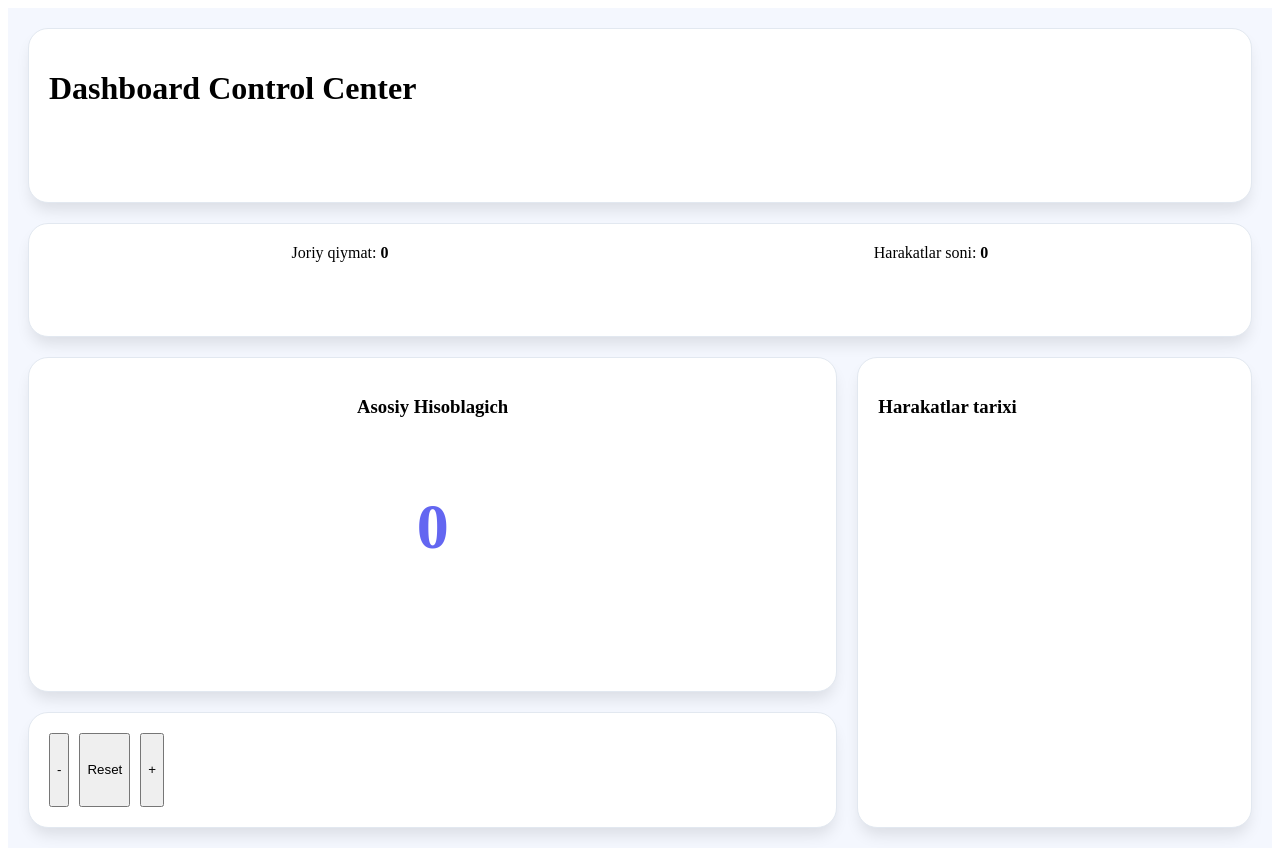
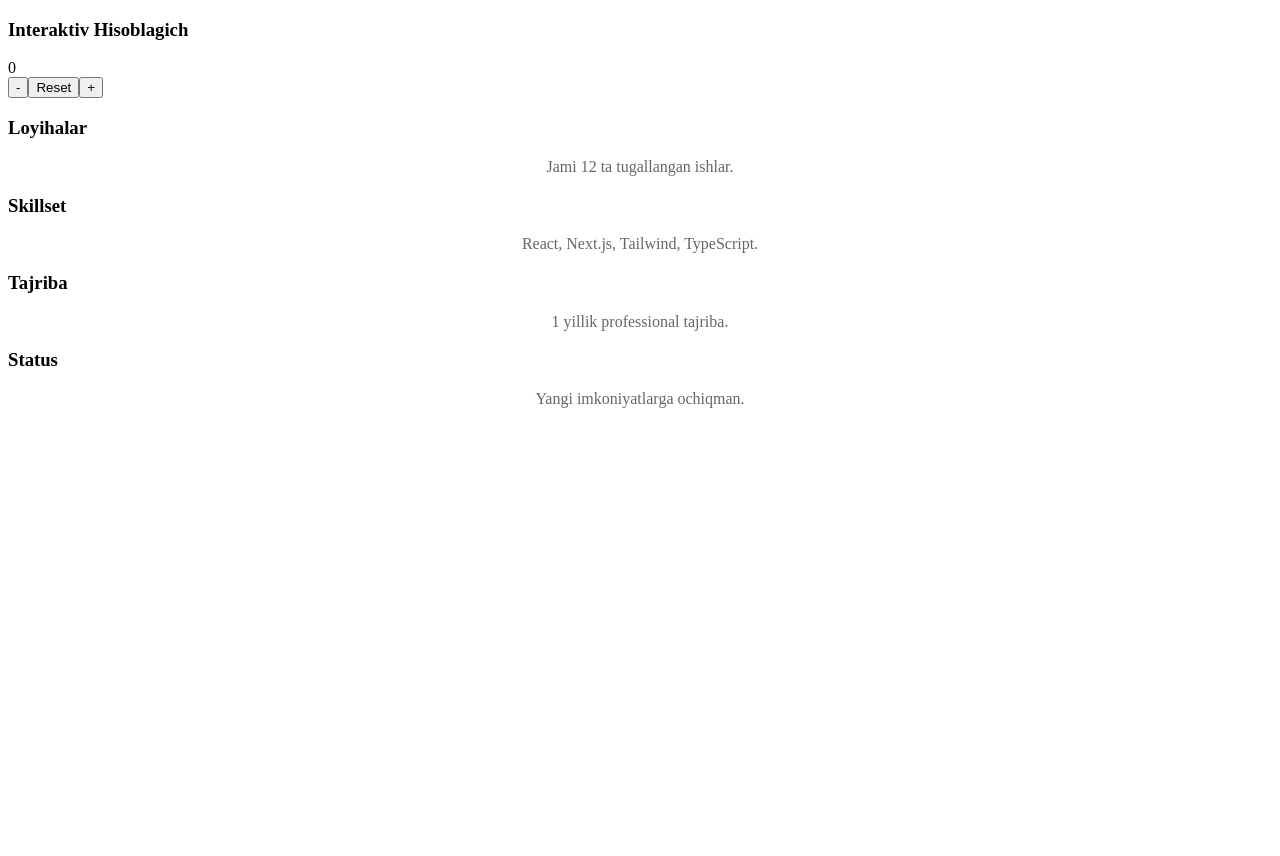
Before and after one commit to umida17/yangi-dizayen-caunt-yaratamiz, a React (Vite) app: page / in a window 1280 px wide. After the commit the page ends 800 px from the top, so only its background shows below. Built offline with nearby package versions, Linux system fonts and the light colour scheme.

Commit message:
css stil

```diff
--- a/src/App.jsx
+++ b/src/App.jsx
@@ -1,43 +1,22 @@
-import React, { useState } from 'react';
+
+
+import React from 'react';
+
+import Counter from './Counter.jsx';
+import InfoCard from './InfoCard.jsx';
 import './App.css';
 
 function App() {
-  const [count, setCount] = useState(0);
-  const [history, setHistory] = useState([]);
+  return (
+    <div className="dashboard-container">
 
-  const updateCount = (val) => {
-    setCount(prev => prev + val);
-    setHistory(prev => [`${val > 0 ? 'Qo\'shildi' : 'Ayirildi'}: ${val}`, ...prev]);
-  };
+      <Counter />
 
-  return (
-    <div className="dashboard-grid">
-       <header className="section header">
-        <h1>Dashboard Control Center</h1>
-      </header>
 
-       <section className="section stats">
-        <div>Joriy qiymat: <strong>{count}</strong></div>
-        <div>Harakatlar soni: <strong>{history.length}</strong></div>
-      </section>
-
-       <section className="section counter-box">
-        <h3>Asosiy Hisoblagich</h3>
-        <h1 style={{ fontSize: '4rem', color: '#6366f1' }}>{count}</h1>
-      </section>
-
-       <section className="section logs">
-        <h3>Harakatlar tarixi</h3>
-        <ul>
-          {history.map((item, index) => <li key={index}>{item}</li>)}
-        </ul>
-      </section>
-
-       <section className="section controls">
-        <button onClick={() => updateCount(-1)}>-</button>
-        <button onClick={() => setCount(0)}>Reset</button>
-        <button onClick={() => updateCount(1)}>+</button>
-      </section>
+      <InfoCard title="Loyihalar" description="Jami 12 ta tugallangan ishlar." />
+      <InfoCard title="Skillset" description="React, Next.js, Tailwind, TypeScript." />
+      <InfoCard title="Tajriba" description="1 yillik professional tajriba." />
+      <InfoCard title="Status" description="Yangi imkoniyatlarga ochiqman." />
     </div>
   );
 }
```
